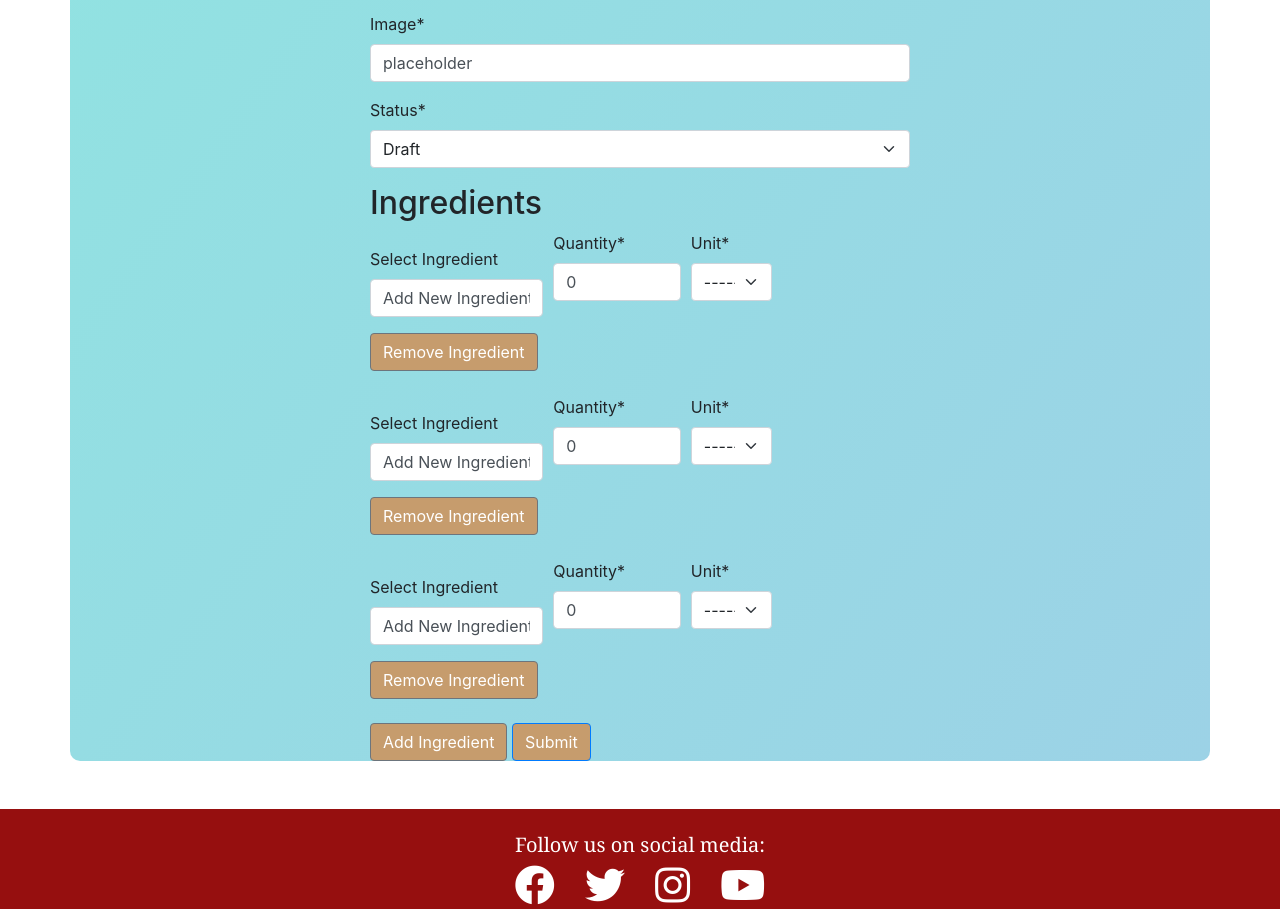
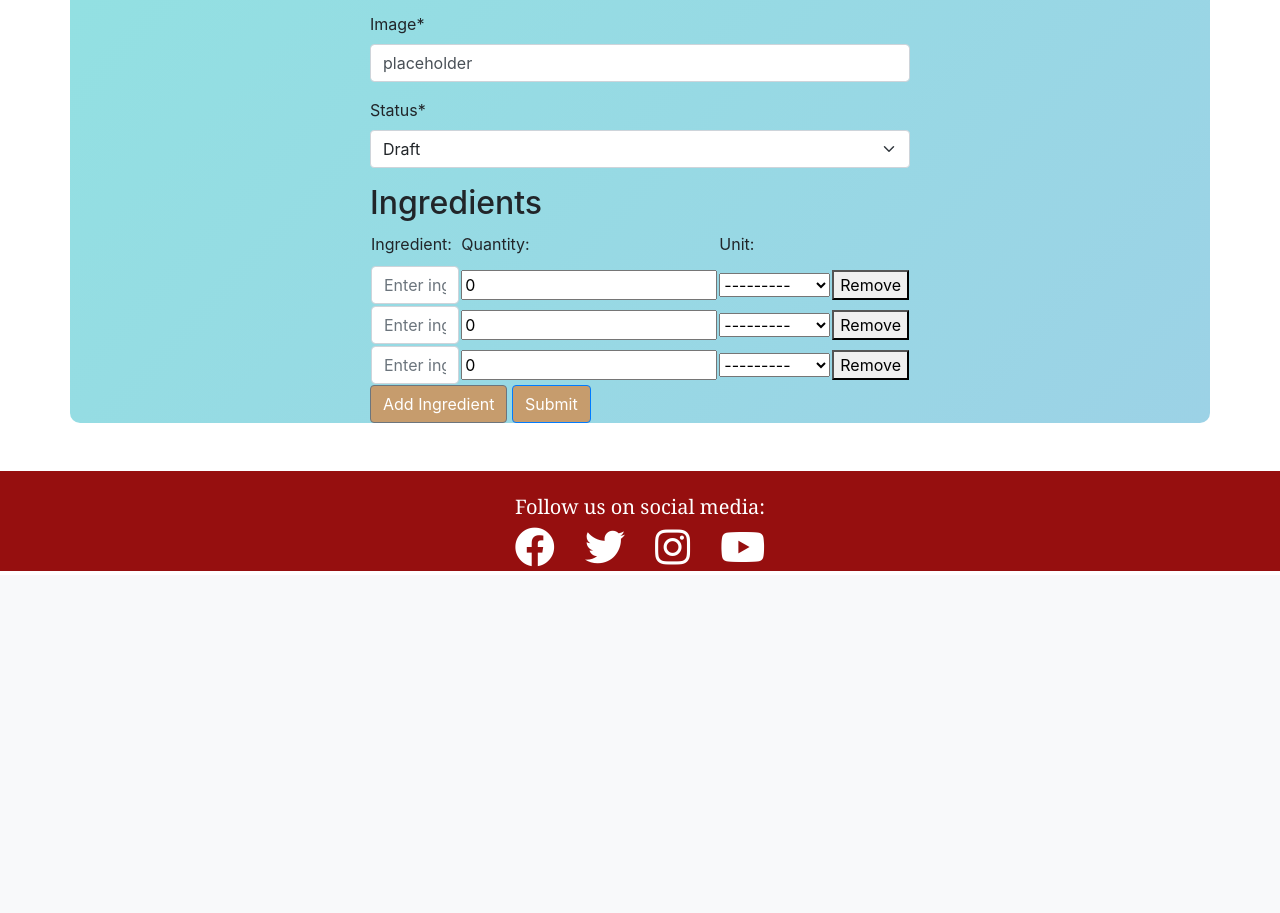
Before and after one commit to shivani-CI/Kibble-Kitchen, a Django app: page /add_recipe/ in a window 1280 px wide. Shown: the part 919-1832 px from the top of the page. After the commit the page ends 1490 px from the top, so only its background shows below. Run offline with Django 4.2, Linux system fonts and the light colour scheme; the visitor is signed in with stand-in values (Sample User, id 1); data that the repository does not hold is empty; some libraries are stand-ins or nearby versions.

Commit message:
Simplified add recipe form for user experience

```diff
--- a/recipe/forms.py
+++ b/recipe/forms.py
@@ -1,4 +1,4 @@
-from recipe.models import Recipe, RecipeIngredient, MealPlan, Comment
+from recipe.models import Ingredient, Recipe, RecipeIngredient, MealPlan, Comment
 from django_summernote.widgets import SummernoteWidget
 from crispy_forms.helper import FormHelper
 from crispy_forms.layout import Submit
@@ -33,23 +33,24 @@ class RecipeForm(forms.ModelForm):
 
 class RecipeIngredientForm(forms.ModelForm):
     """
-    Add the ingredients for a recipe - also handles saving new ingredients
+    Add the ingredients for a recipe
     """
-    new_ingredient = forms.CharField(max_length=200, required=False, label="Add new ingredient")
+    ingredient = forms.CharField(max_length=200, required=True,
+                                 widget=forms.TextInput(attrs={'class': 'form-control',
+                                                               'placeholder': 'Enter ingredient name'}))
 
     class Meta:
         model = RecipeIngredient
         fields = ['ingredient', 'quantity', 'unit']
 
-    def clean(self):
-        cleaned_data = super().clean()
-        ingredient = cleaned_data.get('ingredient')
-        new_ingredient = cleaned_data.get('new_ingredient')
+    def clean_ingredient(self):
+        ingredient_name = self.cleaned_data.get('ingredient')
 
-        # Either select an ingredient or add a new ingredient
-        if not ingredient and not new_ingredient:
-            raise forms.ValidationError('Please either select an ingredient or add a new one.')
-        return cleaned_data
+        if ingredient_name:
+            ingredient, created = Ingredient.objects.get_or_create(name=ingredient_name)
+            return ingredient
+        else:
+            raise forms.ValidationError('This field is required')
 
 
 class MealPlanForm(forms.ModelForm):
@@ -59,7 +60,7 @@ class MealPlanForm(forms.ModelForm):
     start_date = forms.DateField(widget=forms.DateInput(attrs={'type': 'date'}))
     end_date = forms.DateField(widget=forms.DateInput(attrs={'type': 'date'}))
     recipes = forms.ModelMultipleChoiceField(queryset=Recipe.objects.all(),
-    widget=forms.SelectMultiple())
+                                             widget=forms.SelectMultiple())
 
     def __init__(self, *args, **kwargs):
         super(MealPlanForm, self).__init__(*args, **kwargs)
--- a/recipe/templates/recipe/add_recipe.html
+++ b/recipe/templates/recipe/add_recipe.html
@@ -1,4 +1,5 @@
 {% extends "base.html" %}
+{% load static %}
 {% load crispy_forms_tags %}
 
 {% block content %}
@@ -26,120 +27,41 @@
                 {{ recipe_form|crispy }}
                 <h2>Ingredients</h2>
 
-                <!-- Ingredient Dropdown with 'Add New Ingredient' Option -->
-                <div id="ingredient-formset">
+                <table id="ingredient_formset_tbl">
                     {{ recipe_ingredient_formset.management_form }}
-                    <div id="ingredient-forms">
                     {% for recipe_ing_form in recipe_ingredient_formset %}
-                            <div class="ingredient-form form-row align-items-end mb-2">
-                                <div class="form-group col-md-4">
-                                    <label for="ingredient_dropdown">Select Ingredient</label>
-                                    <select id="ingredient_dropdown" name="{{ recipe_ing_form.prefix }}-ingredient" class="form-control">
-                                        {% for ingredient in all_ingredients %}
-                                            <option value="{{ ingredient.id }}">{{ ingredient.name }}</option>
+                        <tr>
+                            {% if forloop.first %}
+                            <td>{{ recipe_ing_form.ingredient.label_tag }}</td>
+                            <td>{{ recipe_ing_form.quantity.label_tag }}</td>
+                            <td>{{ recipe_ing_form.unit.label_tag }}</td>
+                            {% endif %}
+                        </tr>
+                        <tr class="ingredient-form">
+                            <td>{{ recipe_ing_form.ingredient }}</td>
+                            <td>{{ recipe_ing_form.quantity }}</td>
+                            <td>{{ recipe_ing_form.unit }}</td>
+                            <td><button type="button" class="remove-ingredient-btn">Remove</button></td>
+                        </tr>
                     {% endfor %}
-                                        <option value="add_new">Add New Ingredient</option>
-                                    </select>
-                                </div>
+                </table>
 
-                                <!-- New Ingredient Input (Hidden initially) -->
-                                <div class="form-group col-md-4" id="new_ingredient_field" style="display: none;">
-                                    <label for="new_ingredient">New Ingredient</label>
-                                    <input type="text" id="new_ingredient" class="form-control" placeholder="Enter new ingredient">
-                                </div>
-
-                                <!-- Remaining form fields -->
-                                <div class="form-group col-md-3">{{ recipe_ing_form.quantity|as_crispy_field }}</div>
-                                <div class="form-group col-md-2">{{ recipe_ing_form.unit|as_crispy_field }}</div>
-
-                                <!-- Remove Button -->
-                                <div class="form-group col-md-12">
-                                    <button type="button" class="btn btn-secondary remove-ingredient" data-form-id="ingredient-form-{{ forloop.counter0 }}">Remove Ingredient</button>
-                                </div>
-                            </div>
-                        {% endfor %}
-                    </div>
-                </div>
-                <button type="button" id="add-ingredient" class="btn btn-secondary">Add Ingredient</button>
+                <button type="button" id="add_ingredient" class="btn btn-secondary">Add Ingredient</button>
                 <button type="submit" class="btn btn-primary">Submit</button>
             </form>
+            </div>
         {% endif %}
     </div>
 </div>
-</div>
+{% endblock content %}
 
-<script>
-    document.addEventListener("DOMContentLoaded", function() {
-        const ingredientDropdown = document.querySelector('#ingredient_dropdown');
-        const newIngredientField = document.querySelector('#new_ingredient_field');
-        const ingredientFormsDiv = document.querySelector("#ingredient-forms");
-        var ingredientForms = document.getElementById('ingredient-forms');
-        var addIngredientBtn = document.getElementById('add-ingredient');
-        var totalForms = document.getElementById('id_form-TOTAL_FORMS');
+{% block extras %}
+<script src="{% static 'js/ingredient.js' %}"></script>
 
-        // Add a new ingredient form if the button is clicked
-        addIngredientBtn.addEventListener("click", function() {
-            var newForm = ingredientForms.children[0].cloneNode(true);
-            var formCount = parseInt(totalForms.value);
-            newForm.innerHTML = newForm.innerHTML.replace(/form-(\d)-/g, `form-${formCount}-`);
-
-            ingredientForms.appendChild(newForm);
-            totalForms.value = formCount + 1;
-        });
-
-        // Show add new ingredient field when you want to add a new ingredient otherwise hide
-        ingredientDropdown.addEventListener('change', function() {
-            if (this.value === 'add_new') {
-                newIngredientField.style.display = 'block';
-            } else {
-                newIngredientField.style.display = 'none';
-            }
-        });
-
-        // Function to remove an ingredient form
-        ingredientFormsDiv.addEventListener("click", function(event) {
-            if (event.target.classList.contains('remove-ingredient')) {
-                const formId = event.target.getAttribute('data-form-id');
-                const formElement = document.getElementById(formId);
-
-                if (formElement) {
-                    formElement.remove();
-                }
-            }
-        });
-
-        // Automatically add the new ingredient when user finishes entering
-        document.querySelector('#new_ingredient').addEventListener('blur', function() {
-            const newIngredient = this.value.trim();
-            if (newIngredient !== '') {
-                const csrfToken = document.querySelector('[name=csrfmiddlewaretoken]').value;
-
-                fetch("{% url 'add_ingredient' %}", {
-                    method: 'POST',
-                    headers: {
-                        'Content-Type': 'application/json',
-                        'X-CSRFToken': csrfToken,
-                    },
-                    body: JSON.stringify({
-                        'new_ingredient': newIngredient
-                    })
-                })
-                .then(response => response.json())
-                .then(data => {
-                    if (data.success) {
-                        // Add the new ingredient to the dropdown
-                        const option = new Option(newIngredient, data.ingredient_pk);
-                        ingredientDropdown.add(option);
-                        ingredientDropdown.value = data.ingredient_pk;
-
-                        // Clear the input and hide it
-                        document.querySelector('#new_ingredient').value = '';
-                        newIngredientField.style.display = 'none';
-                    }
-                });
-            }
-        });
-    });
-</script>
+{% if messages %}
+    {% for message in messages %}
+        <script>console.log('{{ message|escapejs }}');</script>
+    {% endfor %}
+{% endif %}
 
 {% endblock %}
```
Lines whose indentation alone changed are shown as unchanged.
